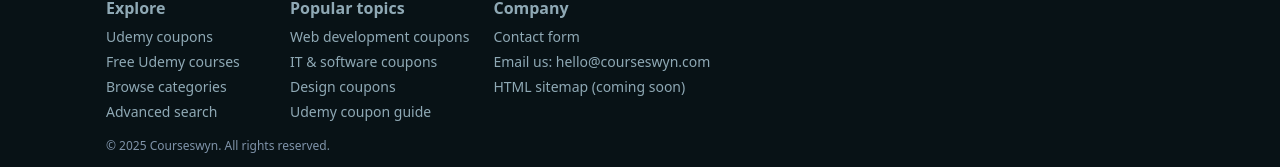
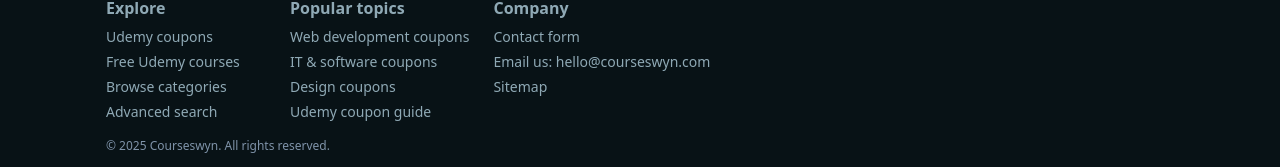
Before and after one commit to Coutons/courseswyn, a Next.js app: page / in a window 1280 px wide. Shown: the part 3256-3423 px from the top of the page. Built offline with nearby package versions, Linux system fonts and the light colour scheme; no server answers.

Commit message:
Update footer sitemap label

```diff
--- a/app/layout.tsx
+++ b/app/layout.tsx
@@ -208,7 +208,7 @@
                 <div style={{ display: "grid", gap: 6 }}>
                   <a href="/contact" className="footer-link">Contact form</a>
                   <a href="mailto:hello@courseswyn.com" className="footer-link">Email us: hello@courseswyn.com</a>
-                  <a href="/sitemap" className="footer-link">HTML sitemap (coming soon)</a>
+                  <a href="/sitemap" className="footer-link">Sitemap</a>
                 </div>
               </div>
             </div>
```
